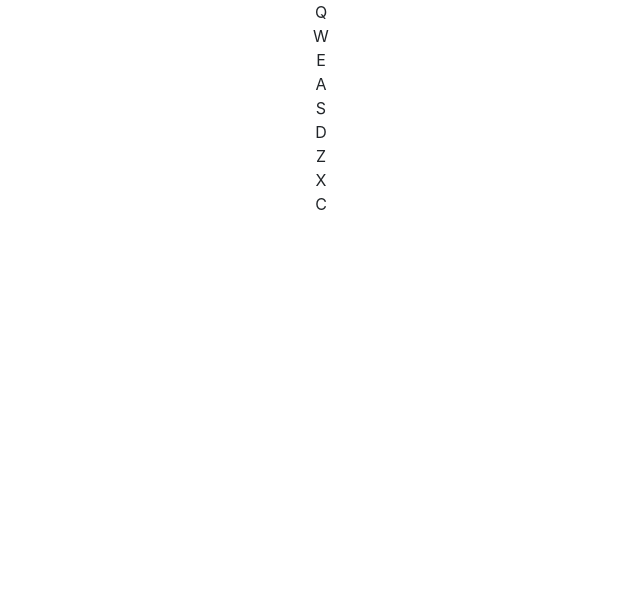
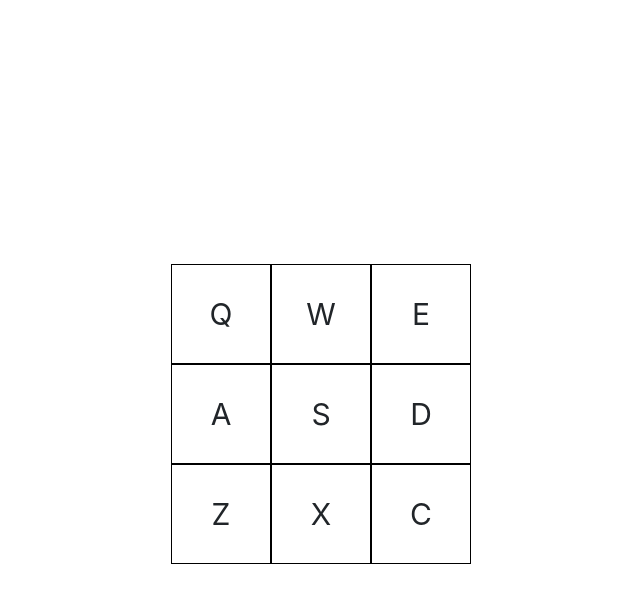
Before and after one commit to Sly-Ry/Drum-Machine, a React (Create React App) app: page / in a window 1280 px wide. Shown: the top 602 px of the page, without its empty margins (319-959 px from the left). Built offline with nearby package versions, Linux system fonts and the light colour scheme.

Commit message:
drumpads sounds working when clicked and key pressed

```diff
--- a/src/App.css
+++ b/src/App.css
@@ -1,38 +1,20 @@
 .App {
-  text-align: center;
+  display: flex;
+  justify-content: center;
+  margin-top: 33vh;
 }
 
-.App-logo {
-  height: 40vmin;
-  pointer-events: none;
+.drum-pads {
+  display: grid;
+  grid-template-columns: 1fr 1fr 1fr;
 }
 
-@media (prefers-reduced-motion: no-preference) {
-  .App-logo {
-    animation: App-logo-spin infinite 20s linear;
-  }
+.drum-pad {
+  border: 1px solid black;
+  width: 100px;
+  height: 100px;
+  display: flex;
+  justify-content: center;
+  align-items: center;
+  font-size: 30px;
 }
-
-.App-header {
-  background-color: #282c34;
-  min-height: 100vh;
-  display: flex;
-  flex-direction: column;
-  align-items: center;
-  justify-content: center;
-  font-size: calc(10px + 2vmin);
-  color: white;
-}
-
-.App-link {
-  color: #61dafb;
-}
-
-@keyframes App-logo-spin {
-  from {
-    transform: rotate(0deg);
-  }
-  to {
-    transform: rotate(360deg);
-  }
-}
--- a/src/App.js
+++ b/src/App.js
@@ -1,27 +1,144 @@
-import { useState } from 'react';
+import { useEffect, useState } from 'react';
 import './App.css';
 
+function App() {
+  // const [activeKey, setActiveKey] = useState('');
 
+  // useEffect(() => {
+  //   document.addEventListener('keydown', (event) => {
+  //     playSound(event.key.toUpperCase());
+  //   });
+  // }, []);
 
-function App() {
+  const arr = [
+    {
+      keyCode: 81,
+      text: "Q",
+      id: "Heater-1",
+      src: "https://s3.amazonaws.com/freecodecamp/drums/Heater-1.mp3"
+    },
+    {
+      keyCode: 87,
+      text: "W",
+      id: "Heater-2",
+      src: "https://s3.amazonaws.com/freecodecamp/drums/Heater-2.mp3"
+    },
+    {
+      keyCode: 69,
+      text: "E",
+      id: "Heater-3",
+      src: "https://s3.amazonaws.com/freecodecamp/drums/Heater-3.mp3"
+    },
+    {
+      keyCode: 65,
+      text: "A",
+      id: "Heater-4",
+      src: "https://s3.amazonaws.com/freecodecamp/drums/Heater-4_1.mp3"
+    },
+    {
+      keyCode: 83,
+      text: "S",
+      id: "Clap",
+      src: "https://s3.amazonaws.com/freecodecamp/drums/Heater-6.mp3"
+    },
+    {
+      keyCode: 68,
+      text: "D",
+      id: "Open-HH",
+      src: "https://s3.amazonaws.com/freecodecamp/drums/Dsc_Oh.mp3"
+    },
+    {
+      keyCode: 90,
+      text: "Z",
+      id: "Kick-n-Hat",
+      src: "https://s3.amazonaws.com/freecodecamp/drums/Kick_n_Hat.mp3"
+    },
+    {
+      keyCode: 88,
+      text: "X",
+      id: "Kick",
+      src: "https://s3.amazonaws.com/freecodecamp/drums/RP4_KICK_1.mp3"
+    },
+    {
+      keyCode: 67,
+      text: "C",
+      id: "Closed-HH",
+      src: "https://s3.amazonaws.com/freecodecamp/drums/Cev_H2.mp3"
+    }
+  ];
+
+  // function playSound(selector){
+  //   const audio = document.getElementById(selector)
+  //   audio.play();
+  //   setActiveKey(selector)
+  // }
+
   return (
     <div className="App">
-      <div id='drum-machine' className='container'>
-        <div id='display'></div>
-        <div id='dp1' className='drum-pad'>Q
-          <audio id='Q' src='https://s3.amazonaws.com/freecodecamp/drums/RP4_KICK_1.mp3'className='clip'></audio>
+      <div id='drum-machine'>
+        <div id="display"></div>
+        <div className='drum-pads'>
+          {arr.map((clip) => (
+            // <div
+            //   key={clip.src}
+            //   onClick={() => {
+            //     playSound(clip.text)
+            //   }}
+            //   id={clip.src} className='drum-pad'>
+            //   {clip.text}
+            //   <audio className='clip' id={clip.text} src={clip.src} />
+            // </div>
+            <Pad key={clip.id} clip={clip}/>
+          ))}
         </div>
-        <div id='dp2' className='drum-pad'>W</div>
-        <div id='dp3' className='drum-pad'>E</div>
-        <div id='dp4' className='drum-pad'>A</div>
-        <div id='dp5' className='drum-pad'>S</div>
-        <div id='dp6' className='drum-pad'>D</div>
-        <div id='dp7' className='drum-pad'>Z</div>
-        <div id='dp8' className='drum-pad'>X</div>
-        <div id='dp9' className='drum-pad'>C</div>
+
       </div>
     </div>
   );
 }
 
+function Pad({ clip }){
+
+  // const [activeKey, setActiveKey] = useState('');
+
+  useEffect(() => {
+    document.addEventListener('keydown', handleKeyPress);
+    return () => {
+      document.removeEventListener('keydown', handleKeyPress);
+    }
+  }, []);
+
+
+  const handleKeyPress = (e) => {
+    if (e.keyCode === clip.keyCode){
+      playSound();
+    }
+  }
+
+  const playSound = () => {
+    const audio = document.getElementById(clip.text)
+    audio.currentTime = 0;
+    audio.play();
+    // setActiveKey(selector)
+  }
+
+  return (
+    <div
+      key={clip.src}
+      onClick={() => {
+        playSound(clip.text)
+      }}
+      id={clip.src} className='drum-pad'>
+      {clip.text}
+      <audio className='clip' id={clip.text} src={clip.src} />
+    </div>
+
+//     <div className='drum-pad'>
+//       <audio className='clip' id={clip.text} src={clip.src} />
+//       {clip.text}
+//     </div>
+  );
+}
+
+
 export default App;
```
